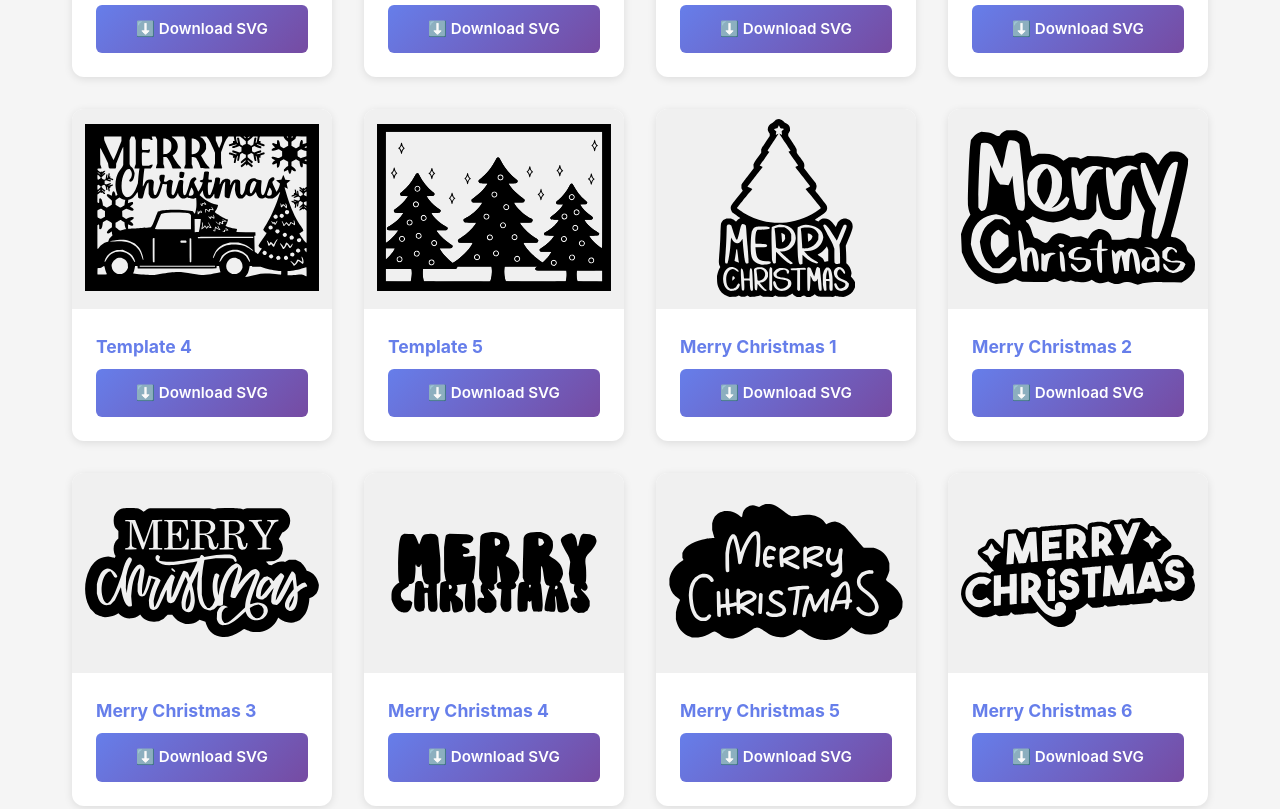
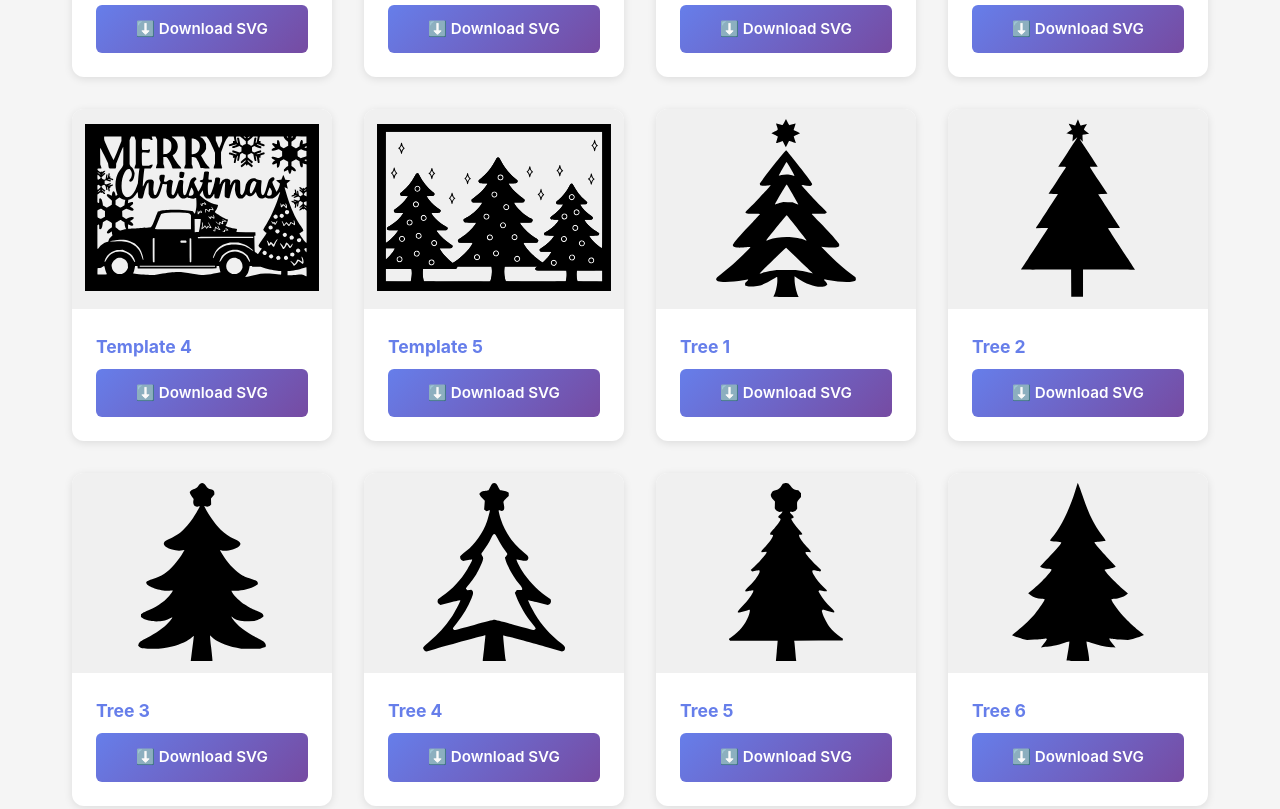
Before and after one commit to scriptfairy/images, a plain HTML site: page index.htm in a window 1280 px wide. Shown: the part 1267-2076 px from the top of the page. Drawn offline with Linux system fonts and the light colour scheme.

Commit message:
Add image cards for multiple tree SVGs

```diff
--- a/index.htm
+++ b/index.htm
@@ -302,6 +302,48 @@
                 </div>
 
 
+                <div class="image-card">
+                    <div class="image-preview"><img src="tree01.svg"></div>
+                    <div class="card-content">
+                        <h3>Tree 1</h3>
+                        <a href="tree01.svg" download="tree01.svg" class="download-btn">⬇️ Download SVG</a>
+                    </div>
+                </div>
+                <div class="image-card">
+                    <div class="image-preview"><img src="tree02.svg"></div>
+                    <div class="card-content">
+                        <h3>Tree 2</h3>
+                        <a href="tree02.svg" download="tree02.svg" class="download-btn">⬇️ Download SVG</a>
+                    </div>
+                </div>
+                <div class="image-card">
+                    <div class="image-preview"><img src="tree03.svg"></div>
+                    <div class="card-content">
+                        <h3>Tree 3</h3>
+                        <a href="tree03.svg" download="tree03.svg" class="download-btn">⬇️ Download SVG</a>
+                    </div>
+                </div>
+                <div class="image-card">
+                    <div class="image-preview"><img src="tree04.svg"></div>
+                    <div class="card-content">
+                        <h3>Tree 4</h3>
+                        <a href="tree04.svg" download="tree04.svg" class="download-btn">⬇️ Download SVG</a>
+                    </div>
+                </div>
+                <div class="image-card">
+                    <div class="image-preview"><img src="tree05.svg"></div>
+                    <div class="card-content">
+                        <h3>Tree 5</h3>
+                        <a href="tree05.svg" download="tree05.svg" class="download-btn">⬇️ Download SVG</a>
+                    </div>
+                </div>
+                <div class="image-card">
+                    <div class="image-preview"><img src="tree06.svg"></div>
+                    <div class="card-content">
+                        <h3>Tree 6</h3>
+                        <a href="tree06.svg" download="tree06.svg" class="download-btn">⬇️ Download SVG</a>
+                    </div>
+                </div>
 
 
 
```
